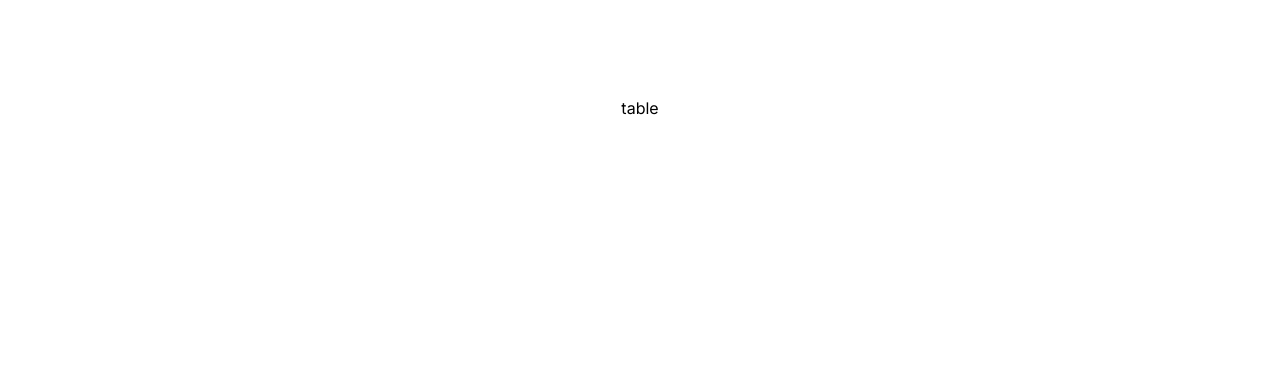
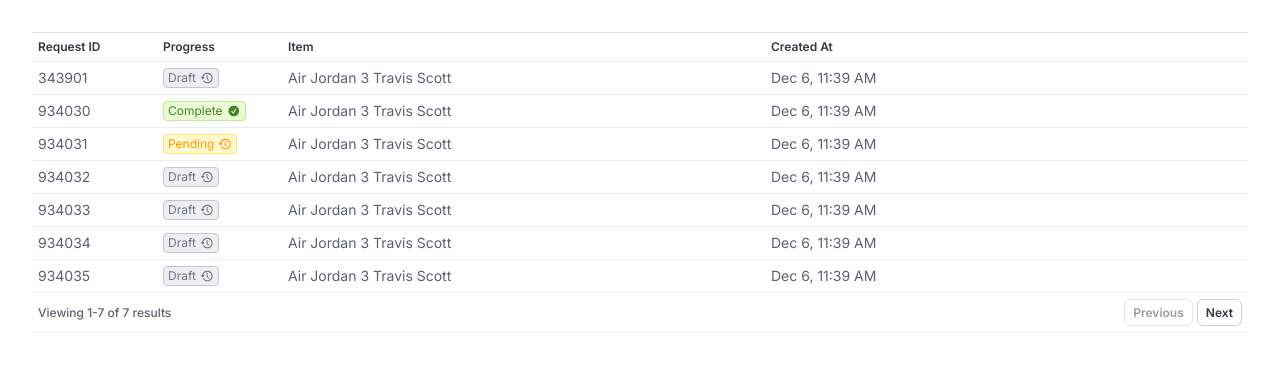
Before and after one commit to Aleinikova/test-task-table, a Next.js app: page / in a window 1280 px wide. Shown: the top 372 px of the page. Built offline with nearby package versions, Linux system fonts and the light colour scheme.

Commit message:
collect table, add react query

```diff
--- a/app/layout.tsx
+++ b/app/layout.tsx
@@ -1,12 +1,14 @@
 import type { Metadata } from 'next';
 import { Inter } from 'next/font/google';
+
 import './globals.css';
+import { Provider } from '@/utils/Provider';
 
 const inter = Inter({ subsets: ['latin'] });
 
 export const metadata: Metadata = {
-  title: 'Create Next App',
-  description: 'Generated by create next app',
+  title: 'Task',
+  description: 'Test task',
 };
 
 export default function RootLayout({
@@ -16,7 +18,9 @@
 }) {
   return (
     <html lang='en'>
-      <body className={inter.className}>{children}</body>
+      <body className={inter.className}>
+        <Provider>{children}</Provider>
+      </body>
     </html>
   );
 }
--- a/app/page.tsx
+++ b/app/page.tsx
@@ -1,7 +1,204 @@
-export default function Home() {
+'use client';
+
+import {
+  createColumnHelper,
+  flexRender,
+  getCoreRowModel,
+  useReactTable,
+} from '@tanstack/react-table';
+import Table from '@/components/Table';
+import TableHead from '@/components/TableHead';
+import TableRow from '@/components/TableRow';
+import TableCell from '@/components/TableCell';
+import TableBody from '@/components/TableBody';
+import TableFoot from '@/components/TableFoot';
+import RequestStatus from '@/components/RequestStatus';
+import Button from '@/components/Button';
+import { useQuery } from '@tanstack/react-query';
+import Loader from '@/components/Loader';
+
+type Request = {
+  id: string;
+  item: string;
+  createdAt: string;
+  status: 'draft' | 'pending' | 'complete';
+};
+
+const columnHelper = createColumnHelper<Request>();
+
+const defaultData: Request[] = [
+  {
+    id: '343901',
+    item: 'Air Jordan 3 Travis Scott',
+    createdAt: '2023-12-06T11:39:24+00:00',
+    status: 'draft',
+  },
+  {
+    id: '934030',
+    item: 'Air Jordan 3 Travis Scott',
+    createdAt: '2023-12-06T11:39:24+00:00',
+    status: 'complete',
+  },
+  {
+    id: '934031',
+    item: 'Air Jordan 3 Travis Scott',
+    createdAt: '2023-12-06T11:39:24+00:00',
+    status: 'pending',
+  },
+  {
+    id: '934032',
+    item: 'Air Jordan 3 Travis Scott',
+    createdAt: '2023-12-06T11:39:24+00:00',
+    status: 'draft',
+  },
+  {
+    id: '934033',
+    item: 'Air Jordan 3 Travis Scott',
+    createdAt: '2023-12-06T11:39:24+00:00',
+    status: 'draft',
+  },
+  {
+    id: '934034',
+    item: 'Air Jordan 3 Travis Scott',
+    createdAt: '2023-12-06T11:39:24+00:00',
+    status: 'draft',
+  },
+  {
+    id: '934035',
+    item: 'Air Jordan 3 Travis Scott',
+    createdAt: '2023-12-06T11:39:24+00:00',
+    status: 'draft',
+  },
+];
+
+const columns = [
+  columnHelper.accessor('id', {
+    header: 'Request ID',
+    cell: (info) => info.getValue(),
+    size: 150,
+  }),
+  columnHelper.accessor((row) => row.status, {
+    id: 'status',
+    cell: (info) => <RequestStatus variant={info.getValue()} />,
+    header: 'Progress',
+  }),
+  columnHelper.accessor('item', {
+    header: 'Item',
+    cell: (info) => info.renderValue(),
+    size: Number.MAX_SAFE_INTEGER,
+  }),
+  columnHelper.accessor('createdAt', {
+    header: 'Created At',
+    cell: (info) =>
+      new Date(info.getValue()).toLocaleString('en', {
+        day: 'numeric',
+        month: 'short',
+        hour: 'numeric',
+        minute: '2-digit',
+      }),
+    size: Number.MAX_SAFE_INTEGER,
+  }),
+];
+
+function Home() {
+  const query = useQuery({
+    queryKey: ['requests'],
+    queryFn: () => Promise.resolve(defaultData),
+  });
+
+  const table = useReactTable({
+    data: query.data || [],
+    columns,
+    getCoreRowModel: getCoreRowModel(),
+    defaultColumn: {
+      minSize: 0,
+      size: 150,
+      maxSize: Number.MAX_SAFE_INTEGER,
+    },
+  });
+
+  const firstElementIndex =
+    table.getState().pagination.pageSize *
+      (table.getState().pagination.pageIndex > 0
+        ? table.getState().pagination.pageIndex - 1
+        : 0) +
+    1;
+
+  const lastElementIndex = Math.min(
+    firstElementIndex + table.getState().pagination.pageSize,
+    table.getRowModel().rows.length
+  );
+
   return (
-    <main className=' flex min-h-screen flex-col items-center justify-between p-24'>
-      table
-    </main>
+    <div className='p-8'>
+      {query.isLoading && <Loader />}
+      {!query.isLoading && (
+        <Table className='w-full table-fixed'>
+          <TableHead>
+            {table.getHeaderGroups().map((headerGroup) => (
+              <TableRow key={headerGroup.id}>
+                {headerGroup.headers.map((header) => (
+                  <TableCell
+                    component='th'
+                    className='max-w-[125px]'
+                    key={header.id}
+                    style={{
+                      width:
+                        header.getSize() === Number.MAX_SAFE_INTEGER
+                          ? 'auto'
+                          : header.getSize(),
+                    }}
+                  >
+                    {flexRender(
+                      header.column.columnDef.header,
+                      header.getContext()
+                    )}
+                  </TableCell>
+                ))}
+              </TableRow>
+            ))}
+          </TableHead>
+          <TableBody>
+            {table.getRowModel().rows.map((row) => (
+              <TableRow key={row.id}>
+                {row.getVisibleCells().map((cell) => (
+                  <TableCell
+                    key={cell.id}
+                    style={{
+                      width:
+                        cell.column.getSize() === Number.MAX_SAFE_INTEGER
+                          ? 'auto'
+                          : cell.column.getSize(),
+                    }}
+                  >
+                    {flexRender(cell.column.columnDef.cell, cell.getContext())}
+                  </TableCell>
+                ))}
+              </TableRow>
+            ))}
+          </TableBody>
+          <TableFoot>
+            <TableRow>
+              <TableCell colSpan={4} variant='foot'>
+                <div className='flex items-center'>
+                  <span>{`Viewing ${firstElementIndex}-${lastElementIndex} of ${
+                    table.getRowModel().rows.length
+                  } results`}</span>
+
+                  <div className='ml-auto'>
+                    <Button className='mr-1' size='xs' disabled>
+                      Previous
+                    </Button>
+                    <Button size='xs'>Next</Button>
+                  </div>
+                </div>
+              </TableCell>
+            </TableRow>
+          </TableFoot>
+        </Table>
+      )}
+    </div>
   );
 }
+
+export default Home;
--- a/package.json
+++ b/package.json
@@ -9,6 +9,7 @@
     "lint": "next lint"
   },
   "dependencies": {
+    "@tanstack/react-query": "^5.12.2",
     "@tanstack/react-table": "^8.10.7",
     "clsx": "^2.0.0",
     "next": "14.0.3",
--- /dev/null
+++ b/utils/Provider.tsx
@@ -0,0 +1,11 @@
+'use client';
+
+import { QueryClient, QueryClientProvider } from '@tanstack/react-query';
+import { PropsWithChildren } from 'react';
+
+const queryClient = new QueryClient();
+export const Provider = ({ children }: PropsWithChildren) => {
+  return (
+    <QueryClientProvider client={queryClient}>{children}</QueryClientProvider>
+  );
+};
```
Also changed, not shown: 1 other file (tests, documents, lock files or other folders).
